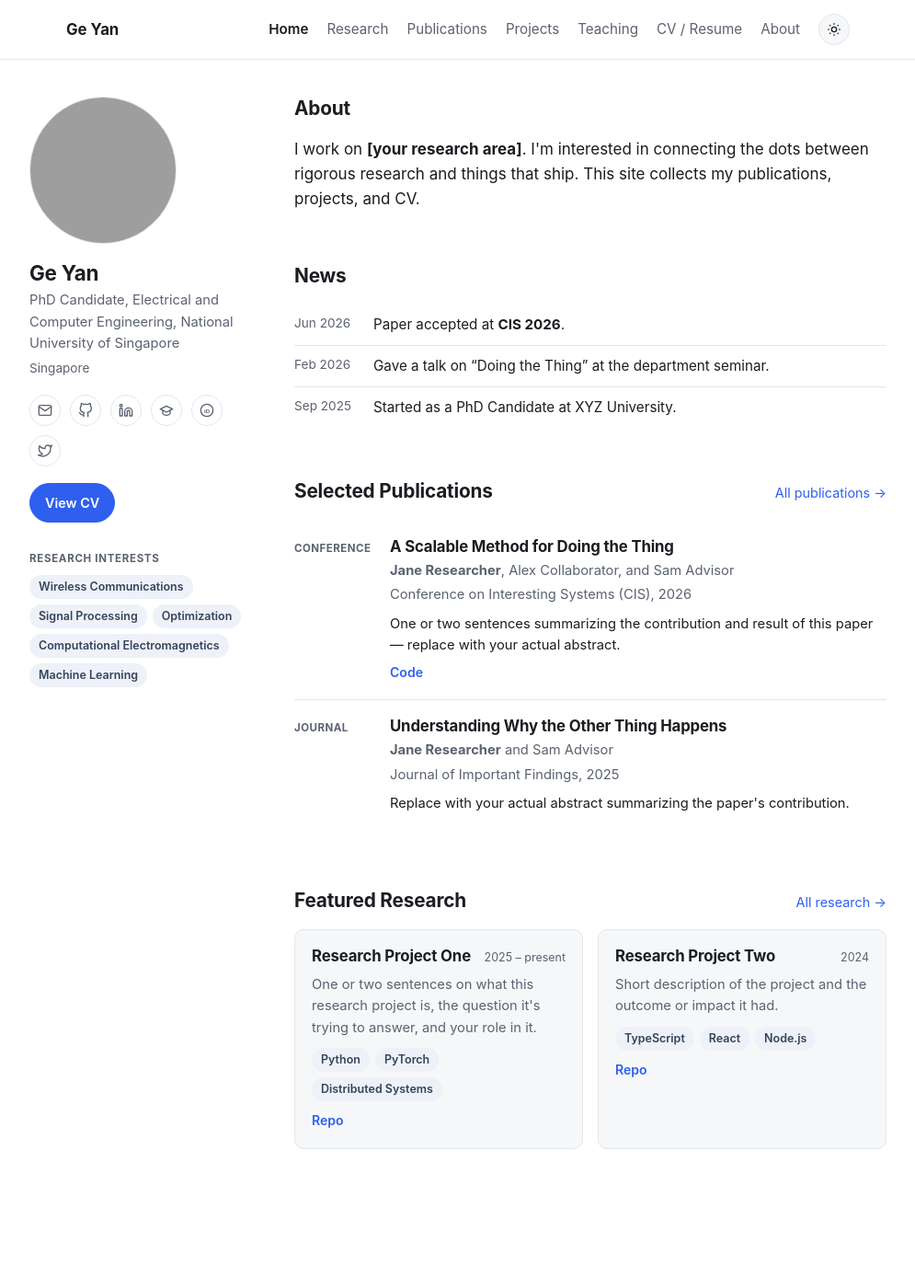
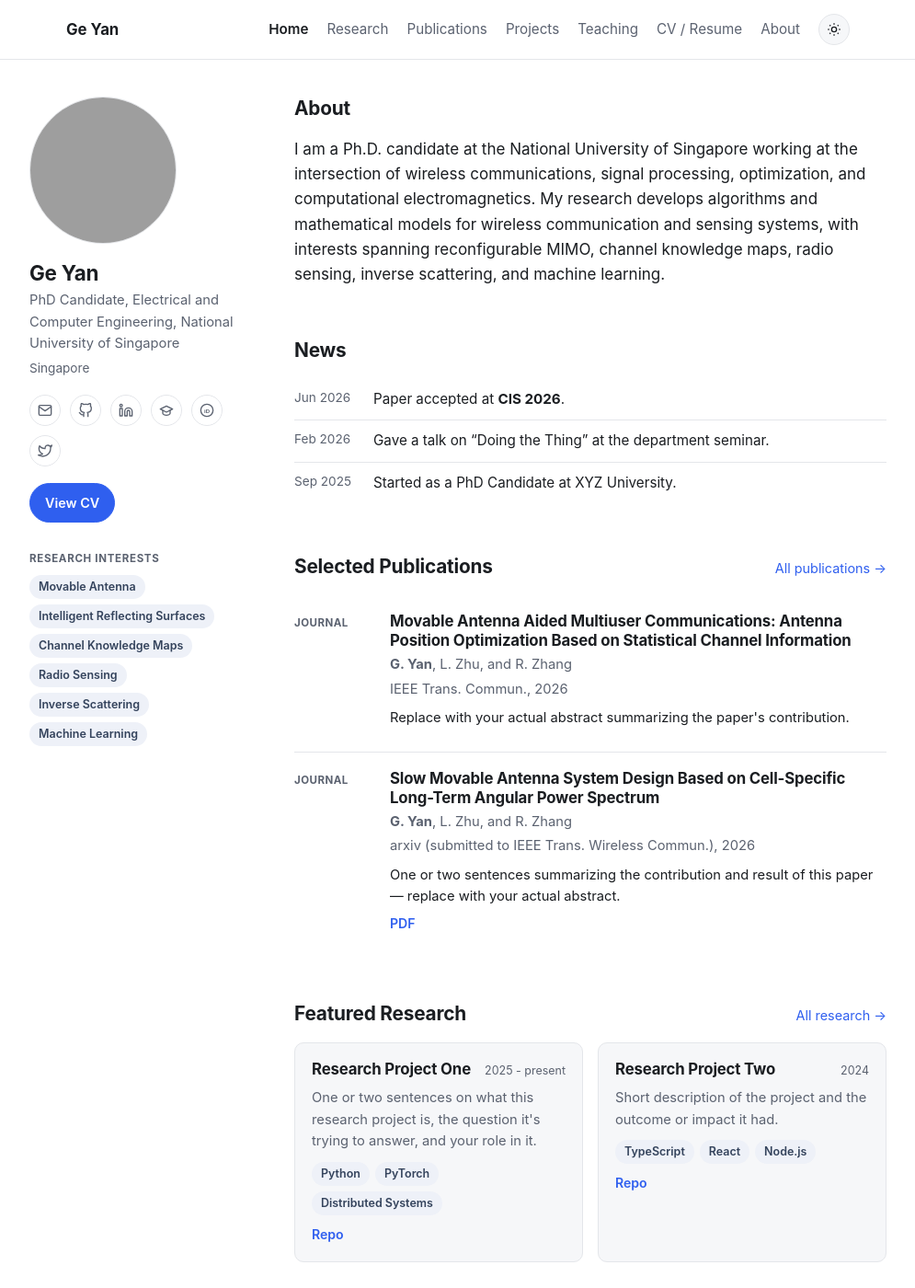
Before and after one commit to ian-geyan/ian-geyan.github.io, a Jekyll site: the page built from index.markdown, in a window 1280 px wide and 1400 px high. Shown: the whole window at 92% size, without its empty margins (142-1137 px from the left). Built offline with Jekyll 4.4.1, drawn with Linux system fonts in a browser that asks for light colours; grey boxes are pictures that could not be loaded.

Commit message:
intro-and-pub

```diff
--- a/_config.yml
+++ b/_config.yml
@@ -19,15 +19,15 @@ author:
   avatar: "/assets/images/avatar.jpg" # replace with your own photo
   location: "Singapore"
   bio: >-
-    I work on <strong>[your research area]</strong>. I'm interested in
-    connecting the dots between rigorous research and things that ship.
-    This site collects my publications, projects, and CV.
+    I am a Ph.D. candidate at the National University of Singapore working at the intersection of wireless communications, signal processing, optimization, and computational electromagnetics. My research develops algorithms and mathematical models for wireless communication and sensing systems, with interests spanning reconfigurable MIMO, channel knowledge maps, radio sensing, inverse scattering, and machine learning.
+  # This site collects my publications, projects, and CV.
   # Shown as tags in the home page sidebar under "Research Interests"
   keywords:
-    - Wireless Communications
-    - Signal Processing
-    - Optimization
-    - Computational Electromagnetics
+    - Movable Antenna
+    - Intelligent Reflecting Surfaces
+    - Channel Knowledge Maps
+    - Radio Sensing
+    - Inverse Scattering
     - Machine Learning
 
 # Social / contact links — leave a value blank ("") to hide that link.
--- a/_data/publications.yml
+++ b/_data/publications.yml
@@ -4,26 +4,26 @@
 # type: journal | conference | workshop | preprint
 # featured: true shows it in the "Selected Publications" list on the home page
 
-- title: "A Scalable Method for Doing the Thing"
-  authors: "**Jane Researcher**, Alex Collaborator, and Sam Advisor"
-  venue: "Conference on Interesting Systems (CIS)"
+- title: "Slow Movable Antenna System Design Based on Cell-Specific Long-Term Angular Power Spectrum"
+  authors: "**G. Yan**, L. Zhu, and R. Zhang"
+  venue: "arxiv (submitted to IEEE Trans. Wireless Commun.)"
   year: 2026
-  type: conference
+  type: journal
   featured: true
   abstract: >-
     One or two sentences summarizing the contribution and result of this
     paper — replace with your actual abstract.
   links:
-    pdf: ""
+    pdf: "https://arxiv.org/abs/2605.12192"
     doi: ""
-    code: "https://github.com/your-github-username/example-repo"
+    code: ""
     slides: ""
     video: ""
 
-- title: "Understanding Why the Other Thing Happens"
-  authors: "**Jane Researcher** and Sam Advisor"
-  venue: "Journal of Important Findings"
-  year: 2025
+- title: "Movable Antenna Aided Multiuser Communications: Antenna Position Optimization Based on Statistical Channel Information"
+  authors: "**G. Yan**, L. Zhu, and R. Zhang"
+  venue: "IEEE Trans. Commun."
+  year: 2026
   type: journal
   featured: true
   abstract: >-
@@ -35,11 +35,11 @@
     slides: ""
     video: ""
 
-- title: "Early Results on a Promising Direction"
-  authors: "**Jane Researcher**, Alex Collaborator"
-  venue: "Workshop on Emerging Ideas, CIS"
-  year: 2024
-  type: workshop
+- title: "Power Measurement Enabled Channel Autocorrelation Matrix Estimation for IRS-Assisted Wireless Communication"
+  authors: "**G. Yan**, L. Zhu, and R. Zhang"
+  venue: "IEEE Trans. Wireless Commun."
+  year: 2025
+  type: journal
   featured: false
   abstract: >-
     Replace with your actual abstract.
--- a/_data/research.yml
+++ b/_data/research.yml
@@ -1,7 +1,7 @@
 # Add one entry per research project/direction. featured: true shows it on the home page.
 
 - title: "Research Project One"
-  period: "2025 – present"
+  period: "2025 - present"
   description: >-
     One or two sentences on what this research project is, the question it's
     trying to answer, and your role in it.
```
